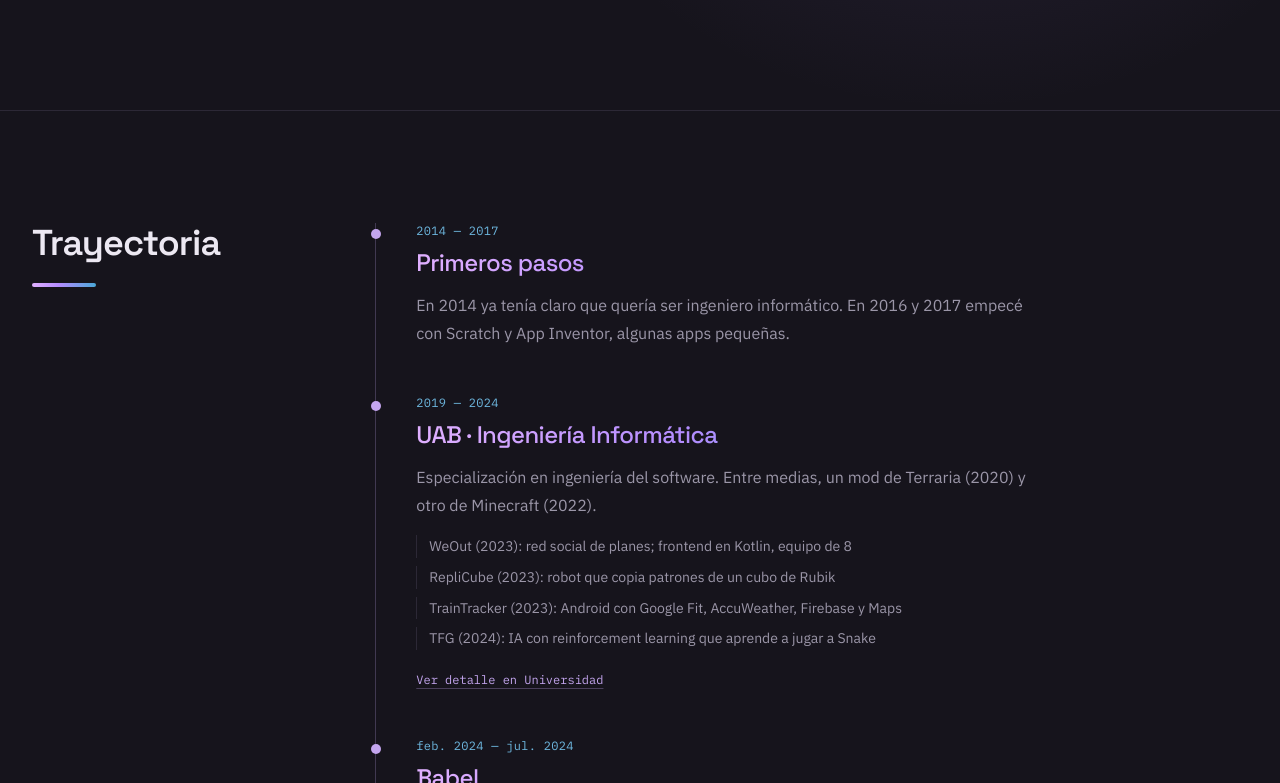
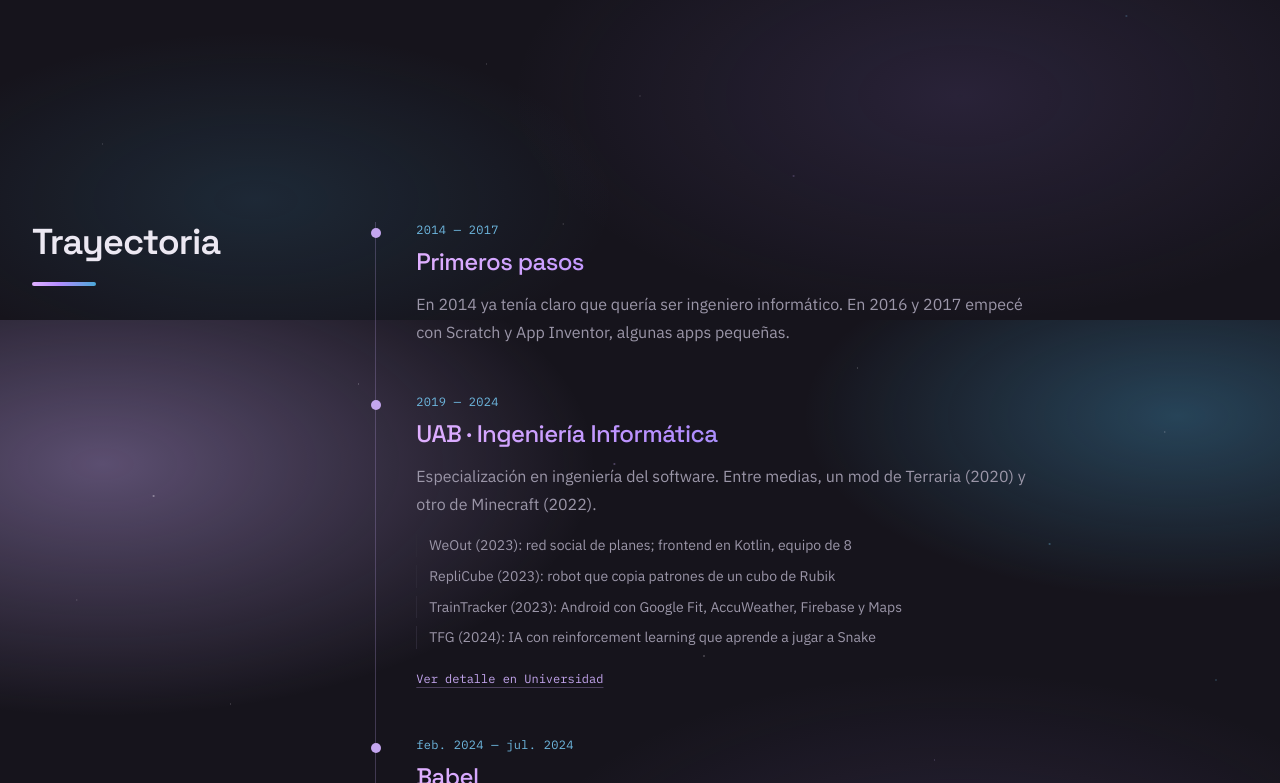
Before and after one commit to ValersDev/Valers.dev, a Next.js app: page / in a window 1280 px wide. Shown: the part 1337-2120 px from the top of the page. Built offline with nearby package versions, Linux system fonts and the light colour scheme.

Commit message:
feat: style

```diff
--- a/app/globals.css
+++ b/app/globals.css
@@ -66,7 +66,10 @@ body {
   outline-offset: 3px;
 }
 
-/* Nebula washes + sparse stars — galactic narrative for the intro */
+/*
+  Galactic sky: same nebula + star recipe as the hero intro.
+  Fixed to the viewport so the field stays continuous while content scrolls.
+*/
 .intro-atmosphere {
   background:
     radial-gradient(1.5px 1.5px at 12% 22%, rgb(236 232 242 / 0.55), transparent),
@@ -83,6 +86,9 @@ body {
     radial-gradient(1px 1px at 8% 78%, rgb(236 232 242 / 0.25), transparent),
     radial-gradient(1px 1px at 44% 88%, rgb(236 232 242 / 0.3), transparent),
     radial-gradient(1.5px 1.5px at 62% 82%, rgb(196 166 239 / 0.3), transparent),
+    radial-gradient(1px 1px at 6% 35%, rgb(236 232 242 / 0.28), transparent),
+    radial-gradient(1.5px 1.5px at 95% 45%, rgb(110 184 224 / 0.32), transparent),
+    radial-gradient(1px 1px at 50% 72%, rgb(236 232 242 / 0.26), transparent),
     radial-gradient(
       ellipse 55% 45% at 8% 18%,
       color-mix(in srgb, #c4a6ef 40%, transparent),
@@ -97,7 +103,19 @@ body {
       ellipse 50% 40% at 75% 72%,
       color-mix(in srgb, #8b6cc9 16%, transparent),
       transparent 70%
+    ),
+    radial-gradient(
+      ellipse 40% 30% at 20% 85%,
+      color-mix(in srgb, #4aa8d8 14%, transparent),
+      transparent 70%
     );
+  background-color: var(--paper);
+}
+
+@media (min-width: 768px) {
+  .intro-atmosphere {
+    background-attachment: fixed;
+  }
 }
 
 .hero-name {
--- a/app/page.tsx
+++ b/app/page.tsx
@@ -16,14 +16,14 @@ export default function Home() {
         <IntroBand>
           <Hero />
           <About />
+          <Background />
+          <Work />
+          <Projects />
+          <University />
+          <Contact />
         </IntroBand>
-        <Background />
-        <Work />
-        <Projects />
-        <University />
-        <Contact />
       </main>
-      <footer className="border-t border-line px-5 py-6 sm:px-8">
+      <footer className="px-5 py-6 sm:px-8">
         <div className="mx-auto max-w-5xl font-[family-name:var(--font-mono)] text-xs text-muted">
           ValersDev
         </div>
--- a/components/intro-band.tsx
+++ b/components/intro-band.tsx
@@ -1,6 +1,6 @@
 import type { ReactNode } from "react";
 
-/** Shared nebula wash behind hero + about (galactic narrative). */
+/** Full-page nebula wash (galactic narrative). */
 export function IntroBand({ children }: { children: ReactNode }) {
   return (
     <div className="relative isolate">
--- a/components/sections/background.tsx
+++ b/components/sections/background.tsx
@@ -8,7 +8,7 @@ export function Background() {
   return (
     <section
       id="trayectoria"
-      className="relative scroll-mt-20 border-t border-line px-5 py-20 sm:px-8 sm:py-28"
+      className="relative scroll-mt-20 px-5 py-20 sm:px-8 sm:py-28"
     >
       <div className="mx-auto grid max-w-7xl gap-10 lg:grid-cols-[minmax(12rem,0.32fr)_minmax(0,1fr)] lg:items-start lg:gap-16">
         <div className="lg:sticky lg:top-28">
--- a/components/sections/section-shell.tsx
+++ b/components/sections/section-shell.tsx
@@ -10,7 +10,7 @@ export function SectionShell({ id, title, children }: SectionShellProps) {
   return (
     <section
       id={id}
-      className="scroll-mt-20 border-t border-line px-5 py-16 sm:px-8 sm:py-20"
+      className="scroll-mt-20 px-5 py-16 sm:px-8 sm:py-20"
     >
       <div className="mx-auto max-w-5xl">
         <h2 className="font-[family-name:var(--font-display)] text-2xl font-semibold tracking-tight text-ink sm:text-3xl">
--- a/components/sections/work.tsx
+++ b/components/sections/work.tsx
@@ -8,7 +8,7 @@ export function Work() {
   return (
     <section
       id="trabajo"
-      className="relative scroll-mt-20 border-t border-line px-5 py-20 sm:px-8 sm:py-28"
+      className="relative scroll-mt-20 px-5 py-20 sm:px-8 sm:py-28"
     >
       <div className="mx-auto max-w-7xl">
         <header className="max-w-xl">
```
